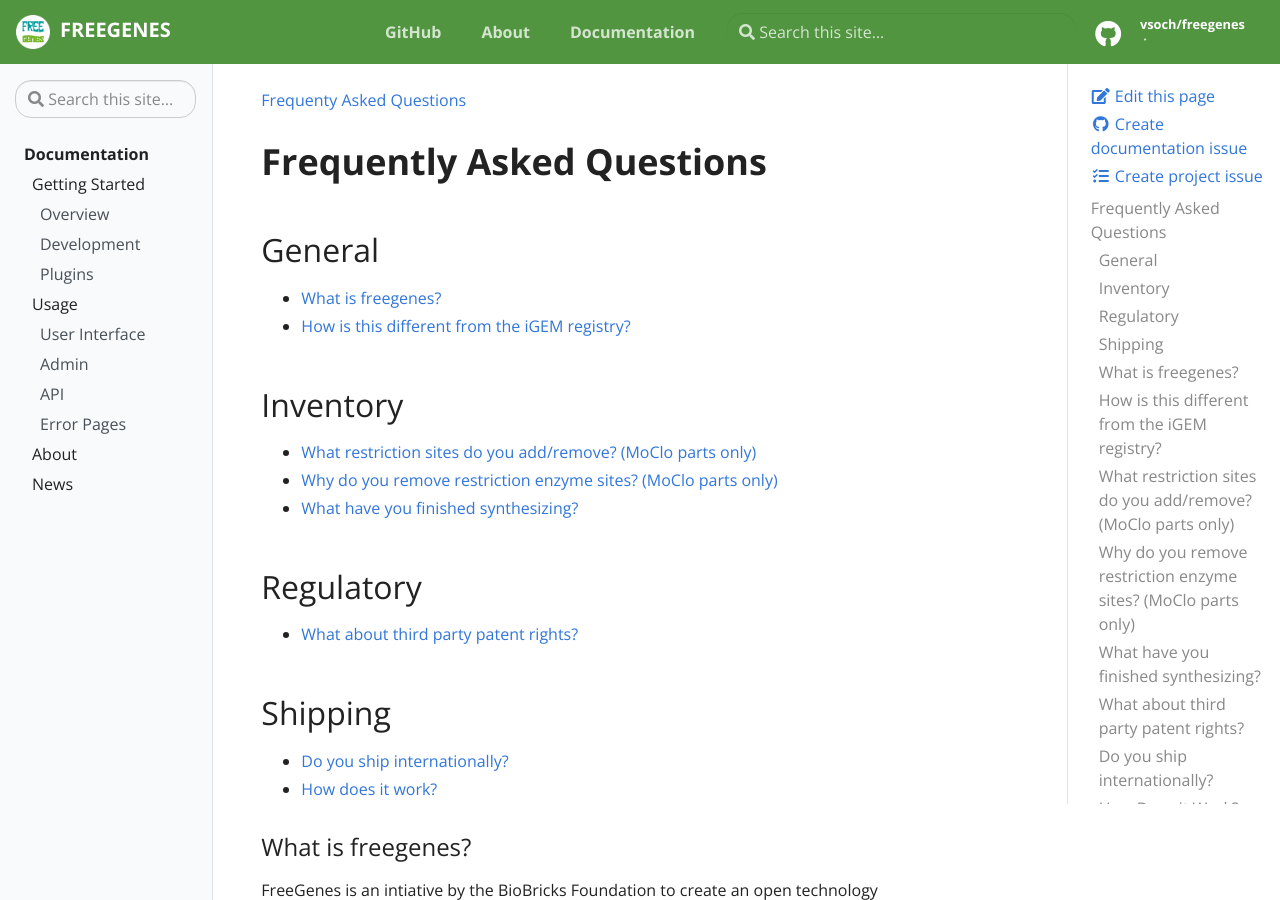
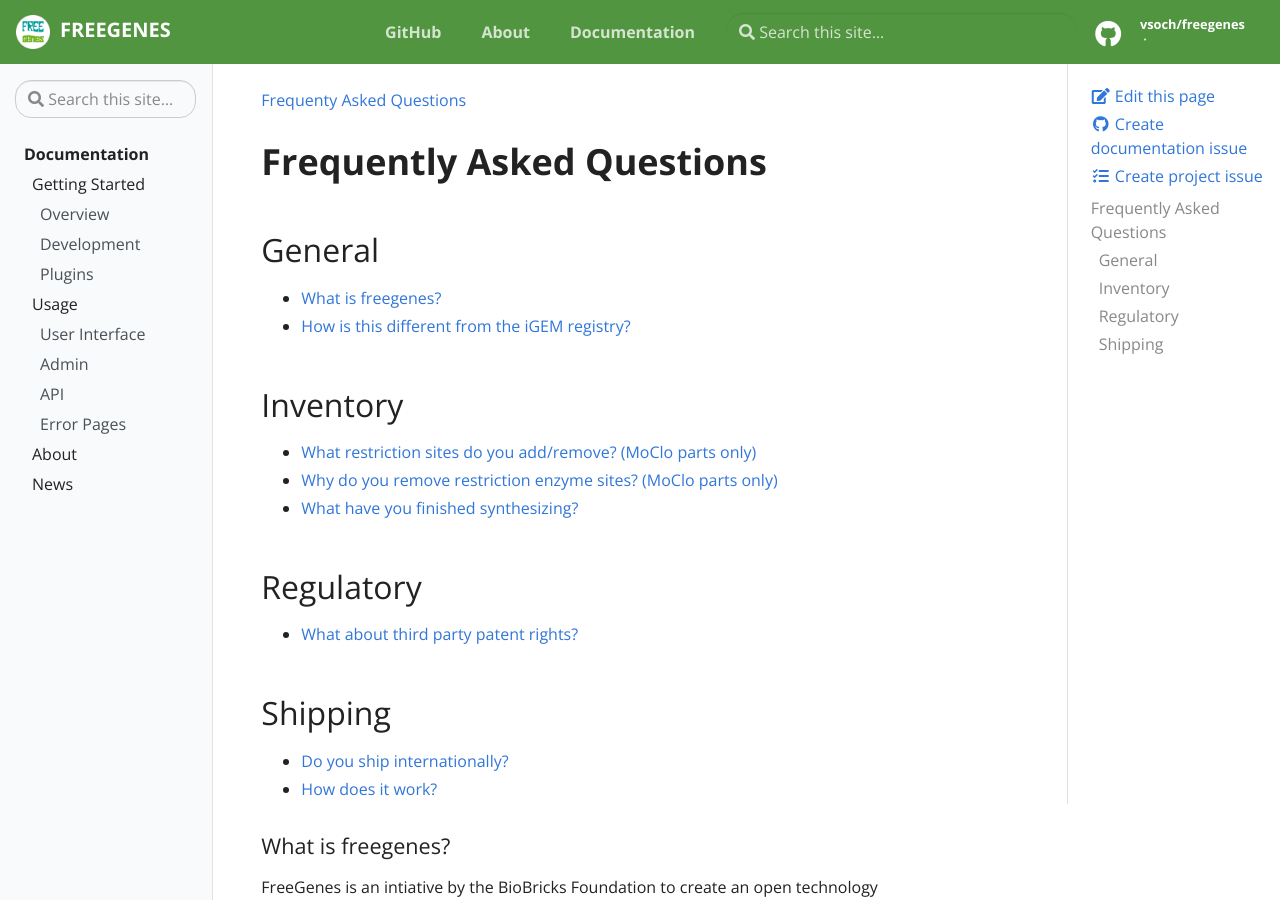
Before and after one commit to vsoch/freegenes, a Jekyll site: the page built from docs/_docs/getting-started/faq.md, in a window 1280 px wide and 900 px high. Built offline with Jekyll 4.4.1, drawn with Linux system fonts in a browser that asks for light colours; some of the changed lines change nothing that is shown.

Commit message:
removing redundant content from about, better organizing faq
Signed-off-by: Vanessa Sochat <vsochat@stanford.edu>

```diff
--- a/docs/_docs/getting-started/faq.md
+++ b/docs/_docs/getting-started/faq.md
@@ -30,42 +30,42 @@
 * [How does it work?](#how-does-it-work)
 
 
-### What is freegenes?
+#### What is freegenes?
 
 FreeGenes is an intiative by the BioBricks Foundation to create an open technology commons. You can read more about it [here](https://biobricks.org/freegenes).
 
-### How is this different from the iGEM registry?
+#### How is this different from the iGEM registry?
 
 There are two major differences between the Free Genes Project and the iGEM registry: The scope of distribution and the distribution methodology. First, iGEM only distributes once a year to academics and non-profits, while Free Genes distributes continuously to anyone, including academics, non-profits, companies, and even DIYbio hackers. Second, Free Genes is also interested in increasing access to biological tools through alternative distribution methodologies, such as decentralized B. subtilis spore-based distribution sets, which may drastically lower costs in DNA production, distribution, and storage. Rather than being a purely central hub for DNA, we hope that in the future there will be nodes of decentralized distributors throughout the world.
 
-### What restriction sites do you add/remove? (MoClo parts only)
+#### What restriction sites do you add/remove? (MoClo parts only)
 
 We remove all common Type IIS restriction enzyme sites from coding sequences. These include AarI, BsmBI, BbsI, BtgZI, BsaI, BfuAI, and SapI. For other parts, such as promoters and terminators, we strongly recommend removing BsaI, BsmBI, and SapI if possible.
 
-### Why do you remove restriction enzyme sites? (MoClo parts only)
+#### Why do you remove restriction enzyme sites? (MoClo parts only)
 
 In order to scale our cloning methods, we take advantage of GoldenGate assembly standardization, and in particular, the MoClo assembly method. We aim to make standardized open access libraries for every major organism in order to clone new synthetic DNA very quickly for any desired application. By doing this, we drastically lower costs and increase our assembly speed.
 
-### What have you finished synthesizing?
+#### What have you finished synthesizing?
 
 We have completed synthesis of codon optimized versions of all the JCVI syn3.0 genes. If you are interested in any of those genes, please [contact us.](mailto:koeng101@gmail.com)
 
 
-### What about third party patent rights?
+#### What about third party patent rights?
 
 We are currently developing an online tool to enable the community to quickly check DNA sequences for potential third party patent claims. Our goal is to empower the community to design sequences for synthesis that are free of third party rights and that can be widely shared. Stay tuned for developments on this front...
 
-### Do you ship internationally?
+#### Do you ship internationally?
 
 We would like to support the international community, but will have to manage this on a case-by-case basis. Please contact us at [koeng101@gmail.com](mailto:koeng101@gmail.com) for more information.
 
-### How Does it Work?
+#### How Does it Work?
 
-2. We hold all sequences until there are enough for a batch order from Twist Bioscience.
-4. Synthesis via Twist Bioscience now takes ~3-4 weeks to complete, depending on sequence complexity.
-6. Once we receive the newly synthesized DNA, it is processed in one of two ways:
+1. We hold all sequences until there are enough for a batch order from Twist Bioscience.
+2. Synthesis via Twist Bioscience now takes ~3-4 weeks to complete, depending on sequence complexity.
+3. Once we receive the newly synthesized DNA, it is processed in one of two ways:
 If you have requested DNA that can be made into MoClo-compatible parts, we will clone and sequence verify the DNA before shipping clonal plasmid stock to you.
 If you have requested DNA that cannot be made MoClo-compatible, we will ship an aliquot of the raw synthesized DNA, keeping other aliquots for any other people interested.
-8. The process of cloning and validation takes an additional ~2 weeks.
-10. The Free Genes Project is still in beta, so please work with us to make this an efficient and productive community effort.
-12. We are synthesizing, cloning, sequencing, and freely distributing 10,000 genes via the [bionet.io](https://www.bionet.io/) project and under the [Open Material Transfer Agreement (OpenMTA)](https://biobricks.org/openmta/)
+4. The process of cloning and validation takes an additional ~2 weeks.
+5. The Free Genes Project is still in beta, so please work with us to make this an efficient and productive community effort.
+6. We are synthesizing, cloning, sequencing, and freely distributing 10,000 genes via the [bionet.io](https://www.bionet.io/) project and under the [Open Material Transfer Agreement (OpenMTA)](https://biobricks.org/openmta/)
```
